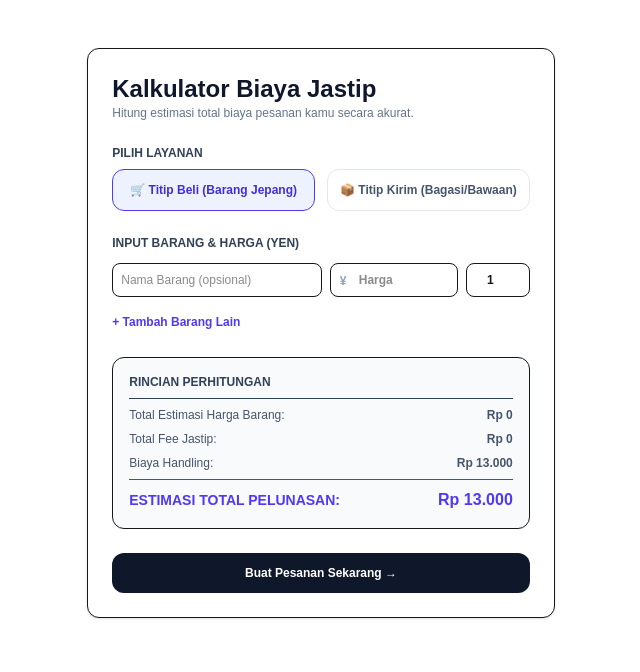
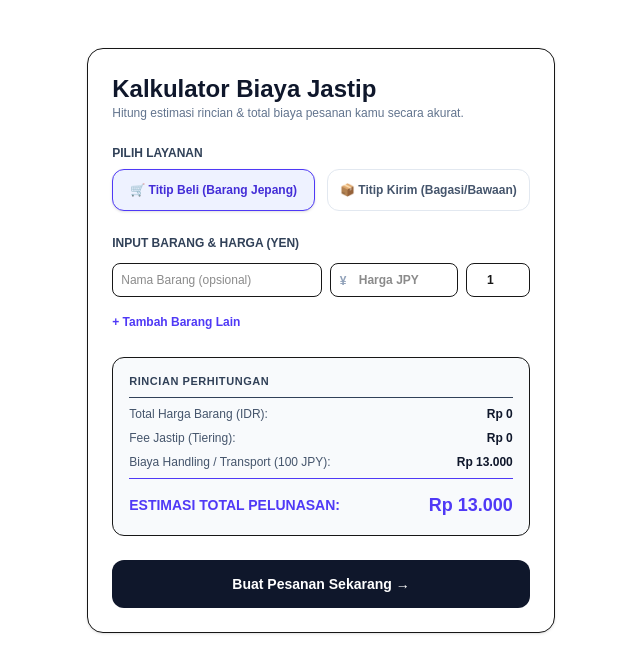
Before and after one commit to Naufalsp/jastip-jepang-app, a Next.js app: page /calculator in a window 1280 px wide. Shown: the top 672 px of the page, without its empty margins (319-959 px from the left). Built offline with nearby package versions, Linux system fonts and the light colour scheme.

Commit message:
Benerin calculator

```diff
--- a/app/calculator/page.tsx
+++ b/app/calculator/page.tsx
@@ -3,49 +3,58 @@
 import { useState } from 'react';
 import Link from 'next/link';
 
+// Interface Tipe Data Item
+interface CalcItem {
+  item_name: string;
+  price_jpy: number | string; // Mengizinkan string kosong agar input tidak error
+  quantity: number;
+}
+
 export default function PriceCalculatorPage() {
   const [orderType, setOrderType] = useState<'TITIP_BELI' | 'TITIP_KIRIM'>('TITIP_BELI');
 
-  // State Titip Beli
-  const [items, setItems] = useState<{ item_name: string; price_jpy: number; quantity: number }[]>([
-    { item_name: '', price_jpy: 0, quantity: 1 }
+  // State Titip Beli dengan Tipe Data Eksplisit
+  const [items, setItems] = useState<CalcItem[]>([
+    { item_name: '', price_jpy: '', quantity: 1 }
   ]);
 
   // State Titip Kirim
   const [weightKg, setWeightKg] = useState<number>(1);
 
-  // KURS FLAT RATE: 116.505 + Margin 3% = 120.00015
+  // 1. SETTING KURS FLAT + MARGIN 3%
   const BASE_FLAT_RATE = 116.505;
   const MARGIN = 1.03;
-  const EFFECTIVE_RATE = BASE_FLAT_RATE * MARGIN;
+  const EFFECTIVE_RATE = BASE_FLAT_RATE * MARGIN; // 120.00015
 
+  // Fungsi pembulatan ke ribuan terdekat
   const roundUpToThousand = (val: number) => Math.ceil(val / 1000) * 1000;
 
   // Handler Item Titip Beli
   const handleAddItem = () => {
-    setItems([...items, { item_name: '', price_jpy: 0, quantity: 1 }]);
+    setItems((prevItems) => [...prevItems, { item_name: '', price_jpy: '', quantity: 1 }]);
   };
 
   const handleRemoveItem = (index: number) => {
     if (items.length === 1) return;
-    setItems(items.filter((_, i) => i !== index));
+    setItems((prevItems) => prevItems.filter((_, i) => i !== index));
   };
 
   // KALKULASI HARGA
   let totalItemsPriceIdr = 0;
   let totalJastipFeeIdr = 0;
-  let transportFeeIdr = 0;
+  let transportFeeIdr = 0; // Biaya Handling/Transport (Dipisah)
   let shippingFeeIdr = 0;
 
   if (orderType === 'TITIP_BELI') {
+    if (items && items.length > 0) {
       items.forEach((item) => {
         const priceJpy = Number(item.price_jpy) || 0;
         const qty = Number(item.quantity) || 1;
 
-      // Harga Barang IDR
+        // Konversi & Pembulatan Harga Barang per unit
         const priceInIdr = roundUpToThousand(priceJpy * EFFECTIVE_RATE);
 
-      // Fee Jastip Tiering per Item
+        // Hitung Tiering Fee Jastip per Item
         let rawFee = 0;
         if (priceInIdr > 0) {
           if (priceInIdr <= 100000) rawFee = priceInIdr * 0.30;
@@ -59,24 +68,31 @@ export default function PriceCalculatorPage() {
         totalJastipFeeIdr += feeInIdr * qty;
       });
 
-    // Transport Flat 300 Yen
+      // Biaya Transport / Handling (100 Yen)
       const TRANSPORT_JPY = 100;
       transportFeeIdr = roundUpToThousand(TRANSPORT_JPY * EFFECTIVE_RATE);
+    }
+    shippingFeeIdr = 0;
   } else {
-    // Titip Kirim
+    // Titip Kirim (Bagasi)
     const weight = Number(weightKg) || 1;
     const TARIF_PER_KG = 150000;
+
     shippingFeeIdr = roundUpToThousand(weight * TARIF_PER_KG);
+    totalItemsPriceIdr = 0;
+    totalJastipFeeIdr = 0;
+    transportFeeIdr = 0;
   }
 
+  // Total Pelunasan
   const subtotalItemsIdr = totalItemsPriceIdr + totalJastipFeeIdr + transportFeeIdr;
   const totalPriceIdr = roundUpToThousand(subtotalItemsIdr + shippingFeeIdr);
 
   return (
-    <div className="max-w-2xl mx-auto my-12 p-6 bg-white border rounded-xl shadow-sm space-y-6">
+    <div className="max-w-2xl mx-auto my-6 sm:my-12 p-4 sm:p-6 bg-white border rounded-2xl shadow-sm space-y-6">
       <div>
-        <h1 className="text-2xl font-black text-slate-900">Kalkulator Biaya Jastip</h1>
-        <p className="text-xs text-slate-500">Hitung estimasi total biaya pesanan kamu secara akurat.</p>
+        <h1 className="text-xl sm:text-2xl font-black text-slate-900">Kalkulator Biaya Jastip</h1>
+        <p className="text-xs text-slate-500">Hitung estimasi rincian &amp; total biaya pesanan kamu secara akurat.</p>
       </div>
 
       {/* Tipe Layanan */}
@@ -88,8 +104,8 @@ export default function PriceCalculatorPage() {
             onClick={() => setOrderType('TITIP_BELI')}
             className={`p-3 text-xs font-bold rounded-xl border transition text-center ${
               orderType === 'TITIP_BELI'
-                ? 'border-indigo-600 bg-indigo-50 text-indigo-700'
-                : 'border-slate-200 text-slate-600'
+                ? 'border-indigo-600 bg-indigo-50 text-indigo-700 shadow-sm'
+                : 'border-slate-200 text-slate-600 hover:bg-slate-50'
             }`}
           >
             🛒 Titip Beli (Barang Jepang)
@@ -99,8 +115,8 @@ export default function PriceCalculatorPage() {
             onClick={() => setOrderType('TITIP_KIRIM')}
             className={`p-3 text-xs font-bold rounded-xl border transition text-center ${
               orderType === 'TITIP_KIRIM'
-                ? 'border-indigo-600 bg-indigo-50 text-indigo-700'
-                : 'border-slate-200 text-slate-600'
+                ? 'border-indigo-600 bg-indigo-50 text-indigo-700 shadow-sm'
+                : 'border-slate-200 text-slate-600 hover:bg-slate-50'
             }`}
           >
             📦 Titip Kirim (Bagasi/Bawaan)
@@ -111,62 +127,74 @@ export default function PriceCalculatorPage() {
       {/* FORM INPUT */}
       {orderType === 'TITIP_BELI' ? (
         <div className="space-y-3">
-          <label className="block text-xs font-bold text-slate-700 uppercase">Input Barang & Harga (Yen)</label>
+          <label className="block text-xs font-bold text-slate-700 uppercase">Input Barang &amp; Harga (Yen)</label>
           {items.map((item, idx) => (
-            <div key={idx} className="flex gap-2 items-center">
+            <div key={idx} className="flex flex-wrap sm:flex-nowrap gap-2 items-center bg-slate-50 sm:bg-transparent p-2 sm:p-0 rounded-xl border sm:border-0">
               <input
                 type="text"
                 placeholder="Nama Barang (opsional)"
                 value={item.item_name}
                 onChange={(e) => {
                   const updated = [...items];
-                  updated[idx].item_name = e.target.value;
+                  updated[idx] = { ...updated[idx], item_name: e.target.value };
                   setItems(updated);
                 }}
-                className="flex-1 border rounded-lg p-2 text-xs font-medium"
+                className="w-full sm:flex-1 border bg-white rounded-lg p-2 text-xs font-medium focus:outline-none focus:ring-1 focus:ring-indigo-500"
               />
-              <div className="relative w-32">
+              <div className="flex gap-2 w-full sm:w-auto">
+                <div className="relative flex-1 sm:w-32">
                   <span className="absolute left-2.5 top-2.5 text-xs text-slate-400 font-bold">¥</span>
                   <input
                     type="number"
-                  placeholder="Harga"
+                    placeholder="Harga JPY"
                     min="0"
-                  value={item.price_jpy || ''}
+                    value={item.price_jpy}
                     onChange={(e) => {
                       const updated = [...items];
-                    updated[idx].price_jpy = Number(e.target.value);
+                      const val = e.target.value;
+                      updated[idx] = {
+                        ...updated[idx],
+                        price_jpy: val === '' ? '' : Number(val)
+                      };
                       setItems(updated);
                     }}
-                  className="w-full border rounded-lg p-2 pl-7 text-xs font-bold"
+                    className="w-full border bg-white rounded-lg p-2 pl-7 text-xs font-bold focus:outline-none focus:ring-1 focus:ring-indigo-500"
                   />
                 </div>
+                <div className="flex items-center gap-1">
+                  <span className="text-[10px] text-slate-400 font-bold sm:hidden">Qty:</span>
                   <input
                     type="number"
                     min="1"
                     value={item.quantity}
                     onChange={(e) => {
                       const updated = [...items];
-                  updated[idx].quantity = Number(e.target.value);
+                      updated[idx] = {
+                        ...updated[idx],
+                        quantity: Number(e.target.value) || 1
+                      };
                       setItems(updated);
                     }}
-                className="w-16 border rounded-lg p-2 text-xs font-bold text-center"
+                    className="w-16 border bg-white rounded-lg p-2 text-xs font-bold text-center focus:outline-none focus:ring-1 focus:ring-indigo-500"
                   />
+                </div>
                 {items.length > 1 && (
                   <button
                     type="button"
                     onClick={() => handleRemoveItem(idx)}
-                  className="text-rose-500 font-bold px-2 py-1 text-xs hover:bg-rose-50 rounded"
+                    className="text-rose-500 font-bold px-2.5 py-1 text-xs hover:bg-rose-50 rounded-lg transition"
                   >
                     ✕
                   </button>
                 )}
+              </div>
             </div>
           ))}
 
           <button
             type="button"
             onClick={handleAddItem}
-            className="text-xs font-bold text-indigo-600 hover:underline"
+            className="text-xs font-bold text-indigo-600 hover:underline inline-block pt-1"
           >
             + Tambah Barang Lain
           </button>
@@ -180,47 +208,61 @@ export default function PriceCalculatorPage() {
             min="0.5"
             value={weightKg}
             onChange={(e) => setWeightKg(Number(e.target.value))}
-            className="w-full border rounded-lg p-2 text-sm font-bold text-slate-900 bg-white"
+            className="w-full border rounded-lg p-2.5 text-sm font-bold text-slate-900 bg-white focus:outline-none focus:ring-2 focus:ring-amber-500"
           />
           <p className="text-[11px] text-amber-700">Tarif flat bagasi: Rp 150.000 / Kg</p>
         </div>
       )}
 
-      {/* RINGKASAN RINCIAN BIAYA */}
+      {/* RINGKASAN RINCIAN BIAYA (FEES DIPISAHKAN) */}
       <div className="bg-slate-50 p-4 rounded-xl space-y-2 border text-xs">
-        <div className="font-bold text-slate-700 uppercase border-b pb-2 mb-2">Rincian Perhitungan</div>
+        <div className="font-bold text-slate-700 uppercase border-b pb-2 mb-2 tracking-wider text-[11px]">
+          Rincian Perhitungan
+        </div>
 
         {orderType === 'TITIP_BELI' ? (
           <>
             <div className="flex justify-between text-slate-600">
-              <span>Total Estimasi Harga Barang:</span>
-              <span className="font-bold">Rp {totalItemsPriceIdr.toLocaleString('id-ID')}</span>
+              <span>Total Harga Barang (IDR):</span>
+              <span className="font-bold text-slate-900">
+                Rp {totalItemsPriceIdr.toLocaleString('id-ID')}
+              </span>
             </div>
+
+            {/* DIPISAHKAN: FEE JASTIP */}
             <div className="flex justify-between text-slate-600">
-              <span>Total Fee Jastip:</span>
-              <span className="font-bold">Rp {totalJastipFeeIdr.toLocaleString('id-ID')}</span>
+              <span>Fee Jastip (Tiering):</span>
+              <span className="font-bold text-slate-900">
+                Rp {totalJastipFeeIdr.toLocaleString('id-ID')}
+              </span>
             </div>
+
+            {/* DIPISAHKAN: BIAYA HANDLING / TRANSPORT */}
             <div className="flex justify-between text-slate-600">
-              <span>Biaya Handling:</span>
-              <span className="font-bold">Rp {transportFeeIdr.toLocaleString('id-ID')}</span>
+              <span>Biaya Handling / Transport (100 JPY):</span>
+              <span className="font-bold text-slate-900">
+                Rp {transportFeeIdr.toLocaleString('id-ID')}
+              </span>
             </div>
           </>
         ) : (
           <div className="flex justify-between text-slate-600">
             <span>Biaya Bagasi Titip Kirim ({weightKg} Kg):</span>
-            <span className="font-bold">Rp {shippingFeeIdr.toLocaleString('id-ID')}</span>
+            <span className="font-bold text-slate-900">
+              Rp {shippingFeeIdr.toLocaleString('id-ID')}
+            </span>
           </div>
         )}
 
-        <div className="border-t pt-2 flex justify-between items-center text-sm font-black text-indigo-600">
-          <span>ESTIMASI TOTAL PELUNASAN:</span>
-          <span className="text-base">Rp {totalPriceIdr.toLocaleString('id-ID')}</span>
+        <div className="border-t pt-3 flex justify-between items-center font-black text-indigo-600">
+          <span className="text-xs sm:text-sm uppercase">Estimasi Total Pelunasan:</span>
+          <span className="text-base sm:text-lg">Rp {totalPriceIdr.toLocaleString('id-ID')}</span>
         </div>
       </div>
 
       <Link
         href="/order/new"
-        className="block w-full bg-slate-900 text-white text-center font-bold text-xs py-3 rounded-xl hover:bg-slate-800 transition"
+        className="block w-full bg-slate-900 text-white text-center font-bold text-xs sm:text-sm py-3.5 rounded-xl hover:bg-slate-800 active:scale-95 transition"
       >
         Buat Pesanan Sekarang →
       </Link>
```
Lines whose indentation alone changed are shown as unchanged.
